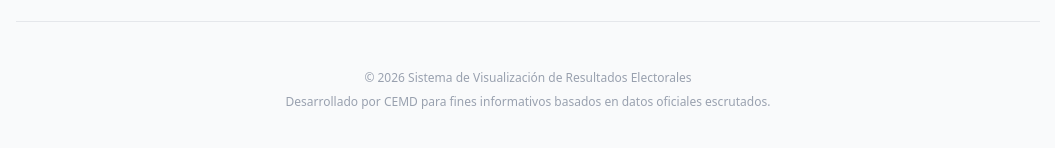
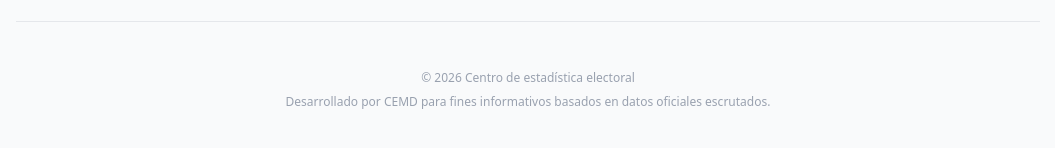
Before and after one commit to oavv03/VOTO-DE-PRESIDENTE-, a React (Vite) app: page / in a window 1280 px wide. Shown: the part 1067-1215 px from the top of the page, without its empty margins (112-1167 px from the left). Built offline with nearby package versions, Linux system fonts and the light colour scheme.

Commit message:
fix: Update footer copyright text
Changes the footer copyright text from "Sistema de Visualización de Resultados Electorales" to "Centro de estadística electoral" to better reflect the application's purpose.

```diff
--- a/src/App.tsx
+++ b/src/App.tsx
@@ -303,7 +303,7 @@ export default function App() {
       </main>
 
       <footer className="max-w-5xl mx-auto px-4 py-12 text-center text-gray-400 text-xs border-t border-gray-200 mt-12">
-        <p>© 2026 Sistema de Visualización de Resultados Electorales</p>
+        <p>© 2026 Centro de estadística electoral</p>
         <p className="mt-2">Desarrollado por CEMD para fines informativos basados en datos oficiales escrutados.</p>
       </footer>
     </div>
```
